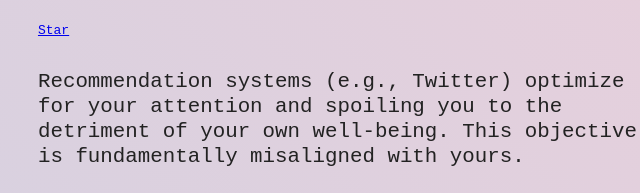
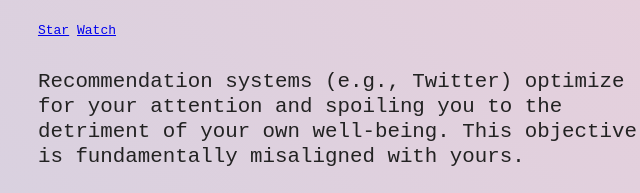
Before and after one commit to recalign/RecAlign, a browser extension: page docs/index.html in a window 1280 px wide. Shown: the part 167-360 px from the top of the page, 290-930 px from the left. Drawn offline with Linux system fonts and the light colour scheme.

Commit message:
1 more button.

```diff
--- a/docs/index.html
+++ b/docs/index.html
@@ -49,6 +49,8 @@
     <div class="container" id="english-content"><br><br>
       <h1>Recommendation<br>Alignment</h1><br>
       <a class="github-button" href="https://github.com/recalign/RecAlign" data-icon="octicon-star" data-size="large" aria-label="Star recalign/RecAlign on GitHub">Star</a>
+      <!-- Place this tag where you want the button to render. -->
+      <a class="github-button" href="https://github.com/recalign/RecAlign/subscription" data-icon="octicon-eye" data-size="large" aria-label="Watch recalign/RecAlign on GitHub">Watch</a>
       <br>
       <p> Recommendation systems (e.g., Twitter) optimize for your attention and spoiling you to the detriment of your own well-being. This objective is fundamentally misaligned with yours.</p>
       <p> We are starting an open source initiative RecAlign (short for Recommendation Alignment) to address this misalignment.
```
